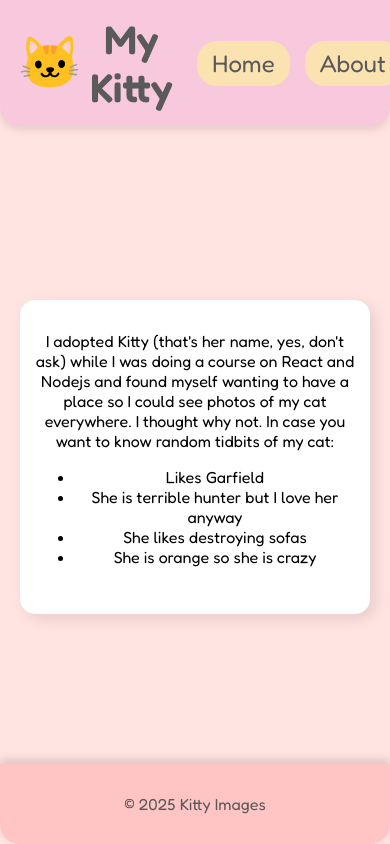
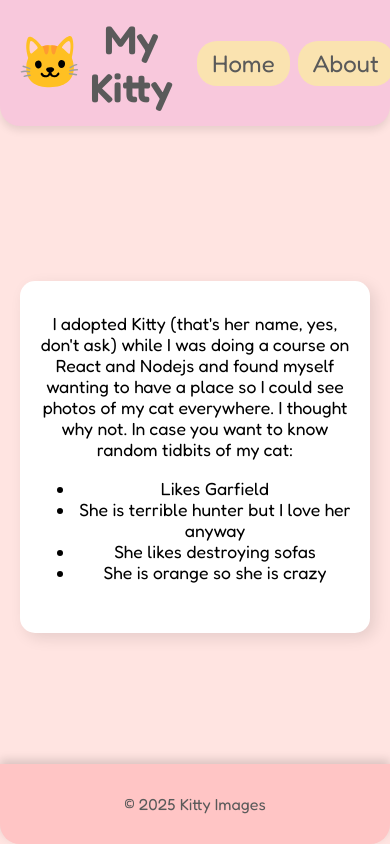
Before and after one commit to KarenSaraiMoralesMontiel/first-react, a React (Vite) app: page /about in a window 390 px wide. Built offline with nearby package versions, Linux system fonts and the light colour scheme; no server answers.

Commit message:
Fixing phone css

```diff
--- a/src/components/styles/Header.css
+++ b/src/components/styles/Header.css
@@ -24,7 +24,7 @@
   /* Navbar buttons */
   .nav-links {
     display: flex;
-    gap: 15px;
+    gap: 0.5em;
   }
 
   .nav-links a,
--- a/src/index.css
+++ b/src/index.css
@@ -7,10 +7,10 @@
 }
 
 @media (max-width: 600px) {
- .root {
-  width: 100%;
+  .nav
+   {
+    font-size: .8em;
   }
-
   .container {
       flex-direction: column; /* Stack elements vertically */
       height: auto; /* Allow container to adjust height */
@@ -22,4 +22,17 @@
       height: auto; /* Adjust height automatically */
       padding: 15px;
   }
+
+  p {
+      font-size: 1.1em; /* Adjust text size for mobile */
   }
+  button {
+    padding-bottom: 1em;
+  }
+
+  .nav-links a,
+  .nav-links Link,
+   button {
+    font-size: 1em ;
+   }
+}
```
Lines whose indentation alone changed are shown as unchanged.
